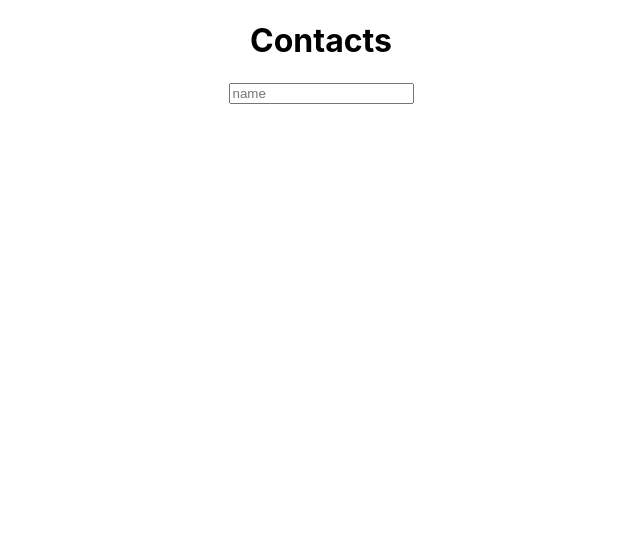
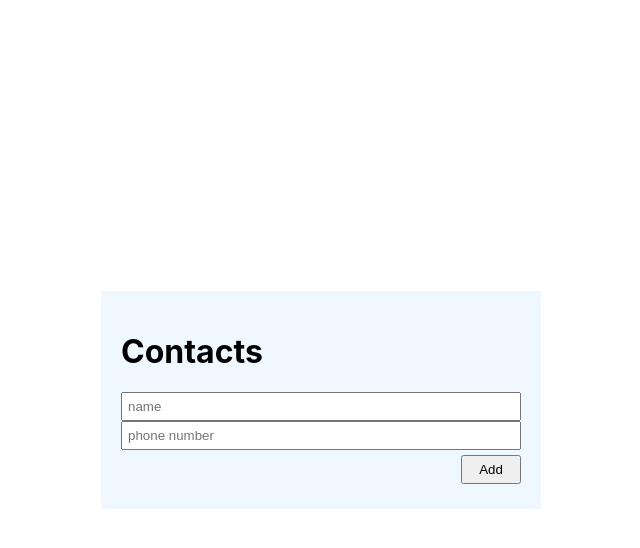
Before and after one commit to EsraHaytaoglu/Contacts-App, a React (Create React App) app: page / in a window 1280 px wide. Shown: the top 548 px of the page, without its empty margins (319-959 px from the left). Built offline with nearby package versions, Linux system fonts and the light colour scheme; the HTML template or start-up script is replaced by a standard one.

Commit message:
form ve stillendirme işlemleri

```diff
--- a/src/App.css
+++ b/src/App.css
@@ -1,38 +1,50 @@
 .App {
-  text-align: center;
+  display: flex;
+  justify-content: center;
+  align-items: center;
+  min-height: 100vh;
 }
 
-.App-logo {
-  height: 40vmin;
-  pointer-events: none;
+#container {
+  width: 400px;
+  background-color: aliceblue;
+  padding: 20px;
 }
 
-@media (prefers-reduced-motion: no-preference) {
-  .App-logo {
-    animation: App-logo-spin infinite 20s linear;
-  }
+input {
+  width: 100%;
+  padding: 5px;
+  box-sizing: border-box;
+  -webkit-box-sizing: border-box;
+  -moz-box-sizing: border-box;
 }
 
-.App-header {
-  background-color: #282c34;
-  min-height: 100vh;
-  display: flex;
-  flex-direction: column;
-  align-items: center;
-  justify-content: center;
-  font-size: calc(10px + 2vmin);
-  color: white;
+ul,
+li {
+  margin: 0;
+  padding: 0;
+  list-style-type: none;
 }
 
-.App-link {
-  color: #61dafb;
+.list {
+  margin: 15px 0;
 }
 
-@keyframes App-logo-spin {
-  from {
-    transform: rotate(0deg);
-  }
-  to {
-    transform: rotate(360deg);
-  }
+.list > li {
+  background-color: antiquewhite;
+  padding: 5px;
+  margin-bottom: 2px;
+  display: flex;
+  justify-content: space-between;
+
 }
+.btn {
+  display: flex;
+  justify-content: flex-end;
+  padding:  5px 0;
+
+}
+.btn > button {
+  width: 60px;
+  padding: 5px;
+}
--- a/src/components/Contacts/Form.js
+++ b/src/components/Contacts/Form.js
@@ -5,13 +5,13 @@ import { addContact} from '../../redux/contactSlice';
 
 function Form() {
     const [name, setName]= useState('');
-
+    const [number, setNumber]= useState('');
     const dispatch = useDispatch();
 
     const handleSubmit =(e)=> {
         e.preventDefault();
 
-        if(!name) return false;
+        if(!name || !number) return false;
 
         // const names = name.split(',')
 
@@ -19,9 +19,12 @@ function Form() {
         // const data = names.map((name)=> ({id: nanoid(), name}));
         // dispatch(addContacts(data));
 
-        dispatch(addContact({ id:nanoid(), name}))
+        dispatch(addContact({ id:nanoid(), name, phone_number: number }))
 
         setName('');
+        setNumber('');
+
+
 
 
     }
@@ -30,6 +33,15 @@ function Form() {
             <form onSubmit={handleSubmit} >
 
                 <input placeholder="name" value={name} onChange={(e) => setName(e.target.value)} />
+                <input
+                    placeholder="phone number"
+                    value={number}
+                    onChange={(e) => setNumber(e.target.value)}
+                />
+                <div className="btn">
+                    <button type="submit">Add</button>
+                </div>
+
             </form>
 
         </div>
--- a/src/components/Contacts/Item.js
+++ b/src/components/Contacts/Item.js
@@ -2,10 +2,11 @@ import React from 'react'
 
 function Item({item }) {
     return (
-        <div>
-            {item.name}
+        <li>
+           <span>{item.name}</span>
+           <span>{item.phone_number}</span>
 
-        </div>
+        </li>
     )
 }
 
--- a/src/components/Contacts/List.js
+++ b/src/components/Contacts/List.js
@@ -9,11 +9,11 @@ function List() {
     // const total = useSelector(contactSelectors.selectTotal); => sayısını veriyor.
 
     return (
-        <div>
+        <ul className="list">
             {contacts.map(contact => (
                 <Item key={contact.id} item={contact} />
             ))}
-        </div>
+        </ul>
     )
 }
 
--- a/src/components/Contacts/index.js
+++ b/src/components/Contacts/index.js
@@ -4,10 +4,11 @@ import List from './List'
 
 function Contacts () {
     return (
-        <div>
+        <div id="container">
             <h1>Contacts</h1>
+            <List />
             <Form />
-            <List />
+
         </div>
     )
 }
```
